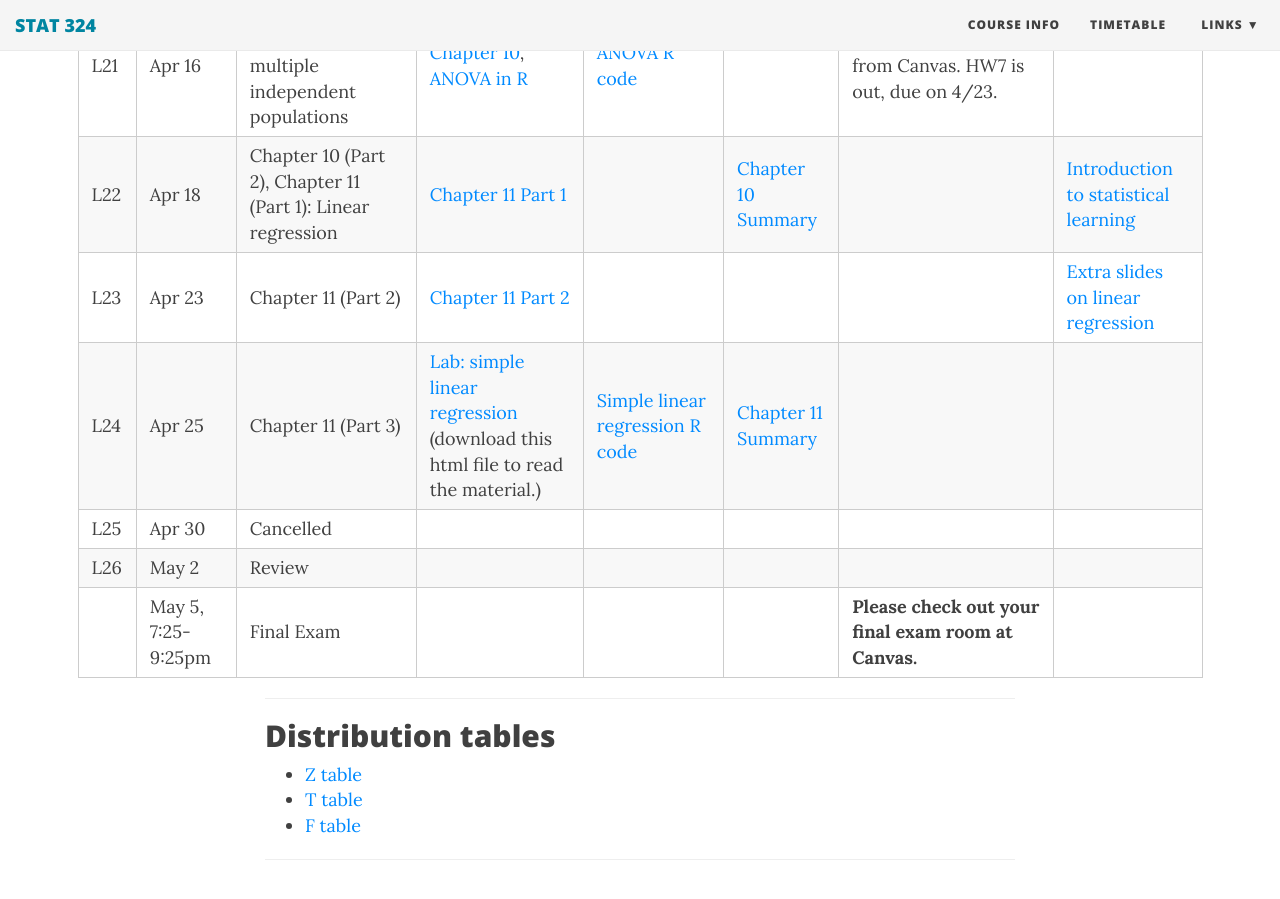
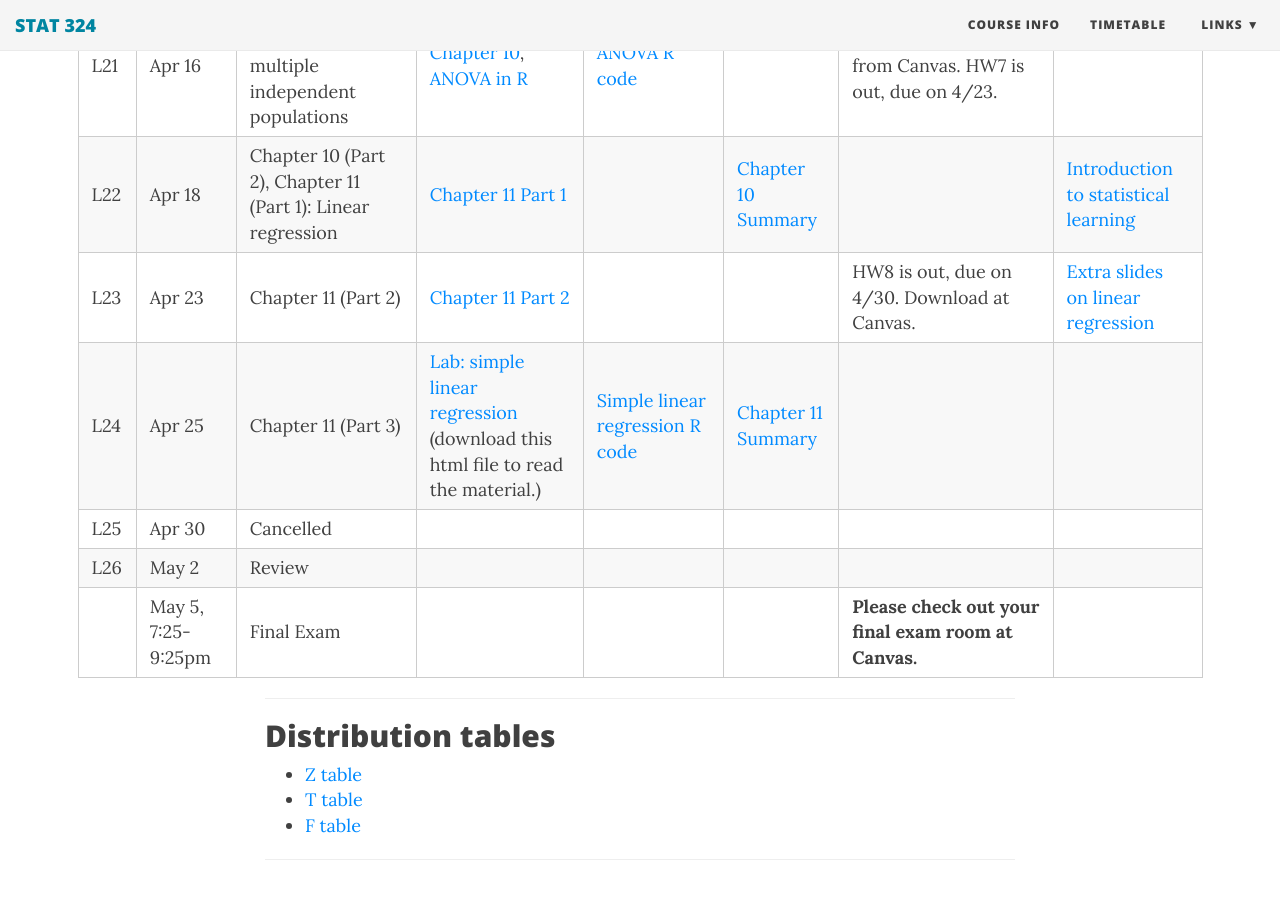
Before and after one commit to duzhewang/stat324, a Jekyll site: the page built from timetable.md, in a window 1280 px wide and 900 px high, scrolled down 2520 px. Built offline with Jekyll 4.4.1, drawn with Linux system fonts in a browser that asks for light colours; nearby versions of some CDN libraries.

Commit message:
Update timetable.md

```diff
--- a/timetable.md
+++ b/timetable.md
@@ -35,7 +35,7 @@ css: /css/wide_table.css
 |  | Apr 11 |Exam 2 |      |     |   |  |  |
 |L21 | Apr 16 | Chapter 10 (Part 1): comparing multiple independent populations |   [Chapter 10](https://github.com/dzwang91/stat324/raw/gh-pages/lectures/chapter10.pdf),   [ANOVA in R](https://github.com/dzwang91/stat324/raw/gh-pages/lectures/ANOVAinR.pdf)|  [ANOVA R code](https://github.com/dzwang91/stat324/raw/gh-pages/R/anova.R)   |  |Download F table from Canvas. HW7 is out, due on 4/23. |  |
 |L22 | Apr 18 |Chapter 10 (Part 2), Chapter 11 (Part 1): Linear regression |[Chapter 11 Part 1](https://github.com/dzwang91/stat324/raw/gh-pages/lectures/chapter11-1.pdf)|   | [Chapter 10 Summary](https://github.com/dzwang91/stat324/raw/gh-pages/notessummary/chapter10notes.pdf)  |  | [Introduction to statistical learning](https://github.com/dzwang91/stat324/raw/gh-pages/lectures/introSL.pdf)|
-|L23 | Apr 23 | Chapter 11 (Part 2)|[Chapter 11 Part 2](https://github.com/dzwang91/stat324/raw/gh-pages/lectures/chapter11-2.pdf)|     |  |  | [Extra slides on linear regression](https://github.com/dzwang91/stat324/raw/gh-pages/lectures/extraLRslides.pdf)    |
+|L23 | Apr 23 | Chapter 11 (Part 2)|[Chapter 11 Part 2](https://github.com/dzwang91/stat324/raw/gh-pages/lectures/chapter11-2.pdf)|     |  | HW8 is out, due on 4/30. Download at Canvas. | [Extra slides on linear regression](https://github.com/dzwang91/stat324/raw/gh-pages/lectures/extraLRslides.pdf)    |
 | L24 | Apr 25 |Chapter 11 (Part 3) | [Lab: simple linear regression](https://github.com/dzwang91/stat324/raw/gh-pages/R/slr.html) (download this html file to read the material.)    |[Simple linear regression R code](https://github.com/dzwang91/stat324/raw/gh-pages/R/slr.Rmd)|[Chapter 11 Summary](https://github.com/dzwang91/stat324/raw/gh-pages/notessummary/chapter11notes.pdf)|  |  |
 |L25 | Apr 30 |Cancelled |  |     |   |  |  |
 |L26 | May 2 | Review  |        |     |    |  |  |
```
